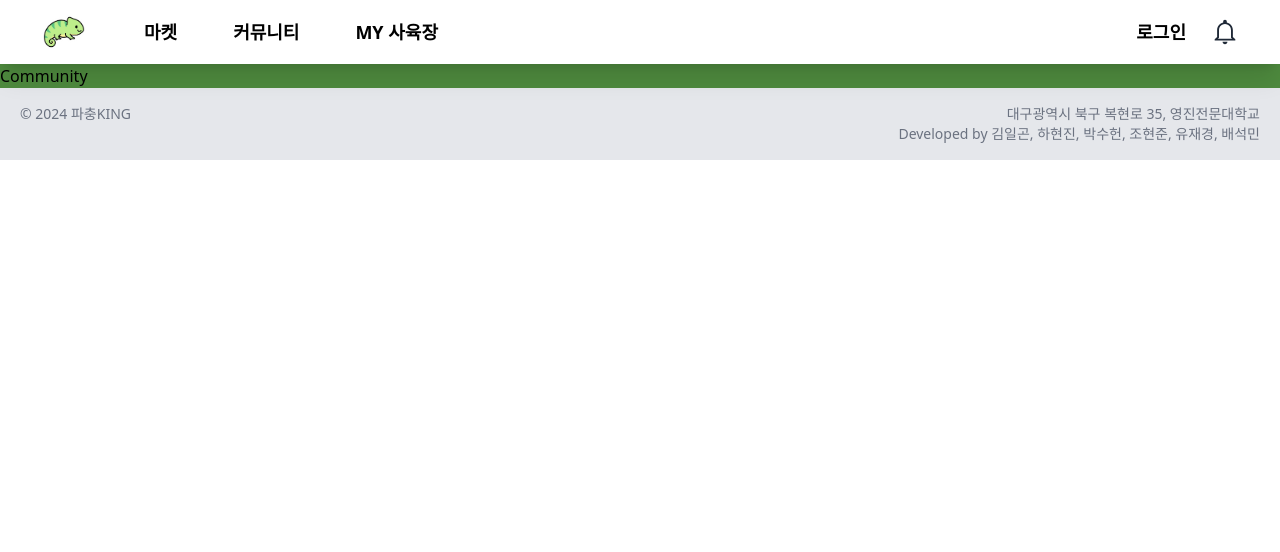
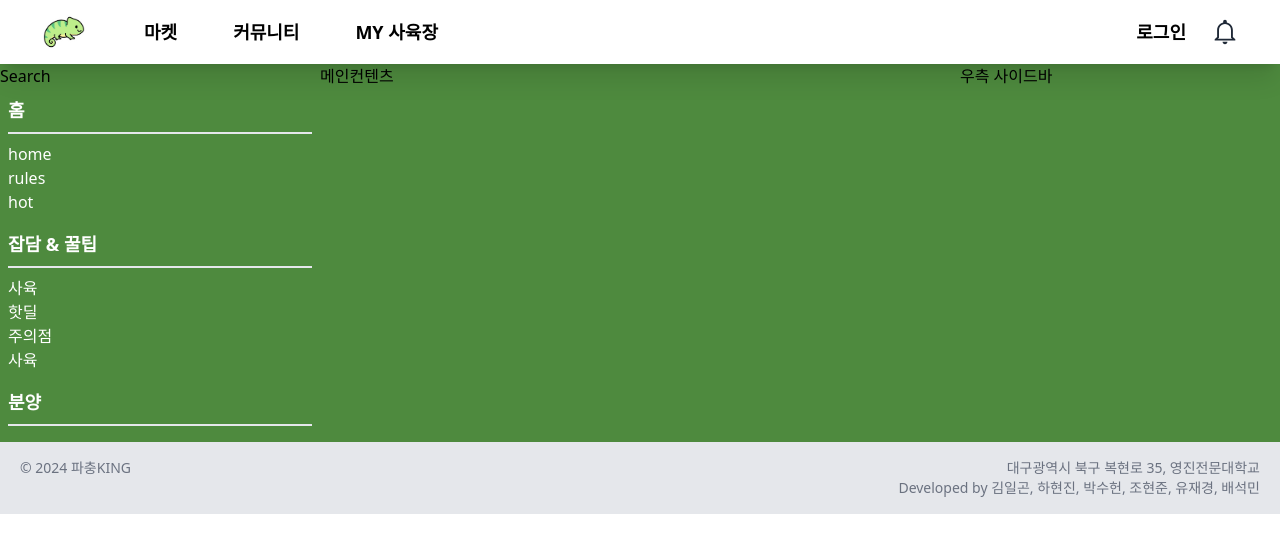
Before and after one commit to jk-milk/project_reptile-king_frontend, a React (Vite) app: page /community in a window 1280 px wide. Shown: the top 552 px of the page. Built offline with nearby package versions, Linux system fonts and the light colour scheme.

Commit message:
✨ feat : カテゴリーコンポーネント作成

```diff
--- a/src/Pages/Community.tsx
+++ b/src/Pages/Community.tsx
@@ -1,8 +1,36 @@
+import Category from "../components/common/BoardCategory"
+
 function Community() {
+  const categories = [
+    {
+      title: "홈",
+      subCategories: ["home", "rules", "hot"],
+      link: "home",
+    },
+    {
+      title: "잡담 & 꿀팁",
+      subCategories: ["사육", "핫딜", "주의점", "사육"],
+      link: "talk",
+    },
+    {
+      title: "분양",
+      link: "adoption",
+    },
+  ];
+
   return (
-    <>
-      <h1>Community</h1>
-    </>
+    <div className="flex">
+      <div className="flex-1 ml-auto">
+        Search
+        <Category categories={categories} />
+      </div>
+      <div className="flex-[2_2_0%]">
+        메인컨텐츠
+      </div>
+      <div  className="flex-1">
+        우측 사이드바
+      </div>
+    </div>
   )
 }
 
--- /dev/null
+++ b/src/components/common/BoardCategory.tsx
@@ -0,0 +1,49 @@
+import { NavLink } from "react-router-dom";
+
+interface CategoryProps {
+  categories: {
+    title: string;
+    subCategories?: string[];
+    link: string;
+  }[];
+}
+
+const Category: React.FC<CategoryProps> = ({ categories }) => {
+  return (
+    <div className="flex flex-col items-center">
+      {categories.map((category) => (
+        <div key={category.title} className="w-full p-2">
+          <div className="border-b-2 pb-2">
+            <NavLink
+              to={`/community/${category.link}`}
+              className={({ isActive }) =>
+                isActive
+                  ? "text-lg font-bold text-yellow-300"
+                  : "text-lg font-bold text-white hover:text-yellow-300"
+              }
+            >
+              {category.title}
+            </NavLink>
+          </div>
+          <ul className="mt-2 w-full">
+            {category.subCategories && category.subCategories.map((subCategory) => (
+              <li key={subCategory}>
+                <NavLink
+                  to={`/community/${subCategory}`}
+                  className="py-2 text-white hover:text-yellow-300"
+                >
+                  {subCategory}
+                </NavLink>
+              </li>
+            ))}
+          </ul>
+        </div>
+      ))}
+    </div>
+  );
+};
+
+
+
+
+export default Category;
```
Also changed, not shown: src/components/BoardMain.tsx (added, +8 -0 lines).
